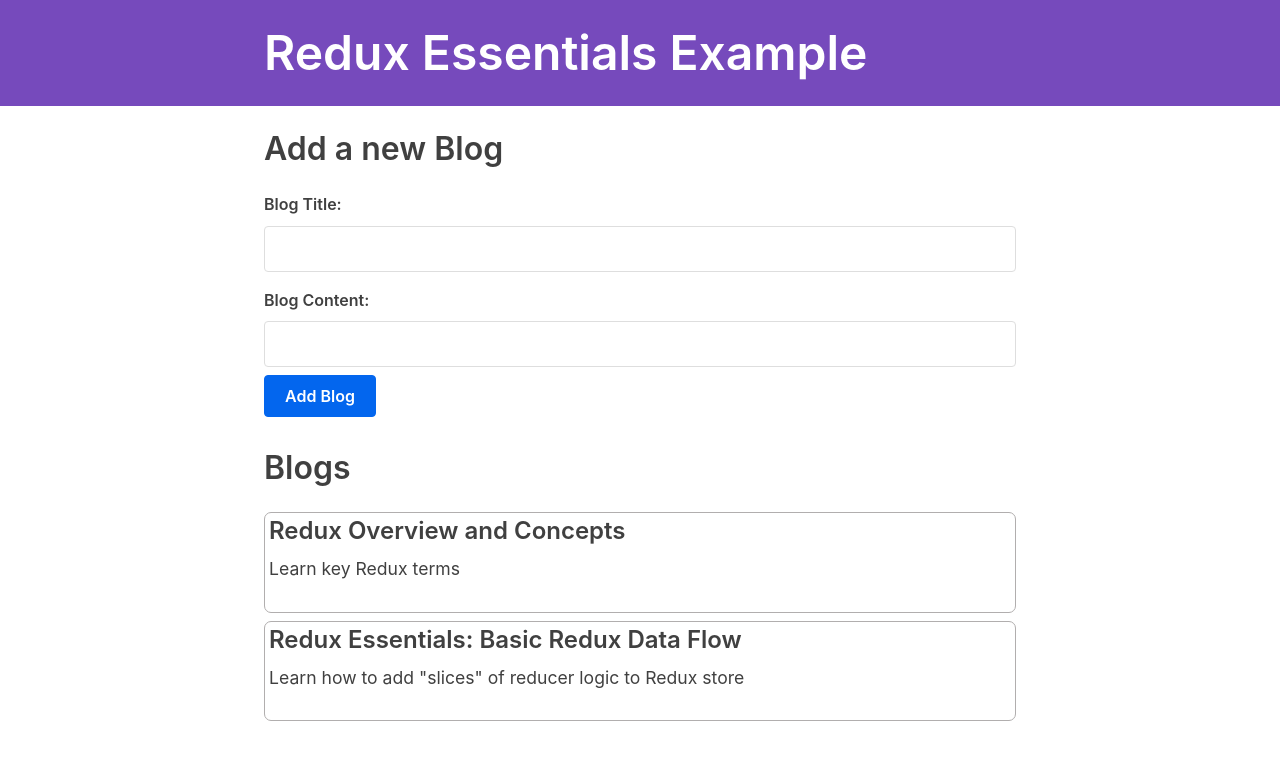
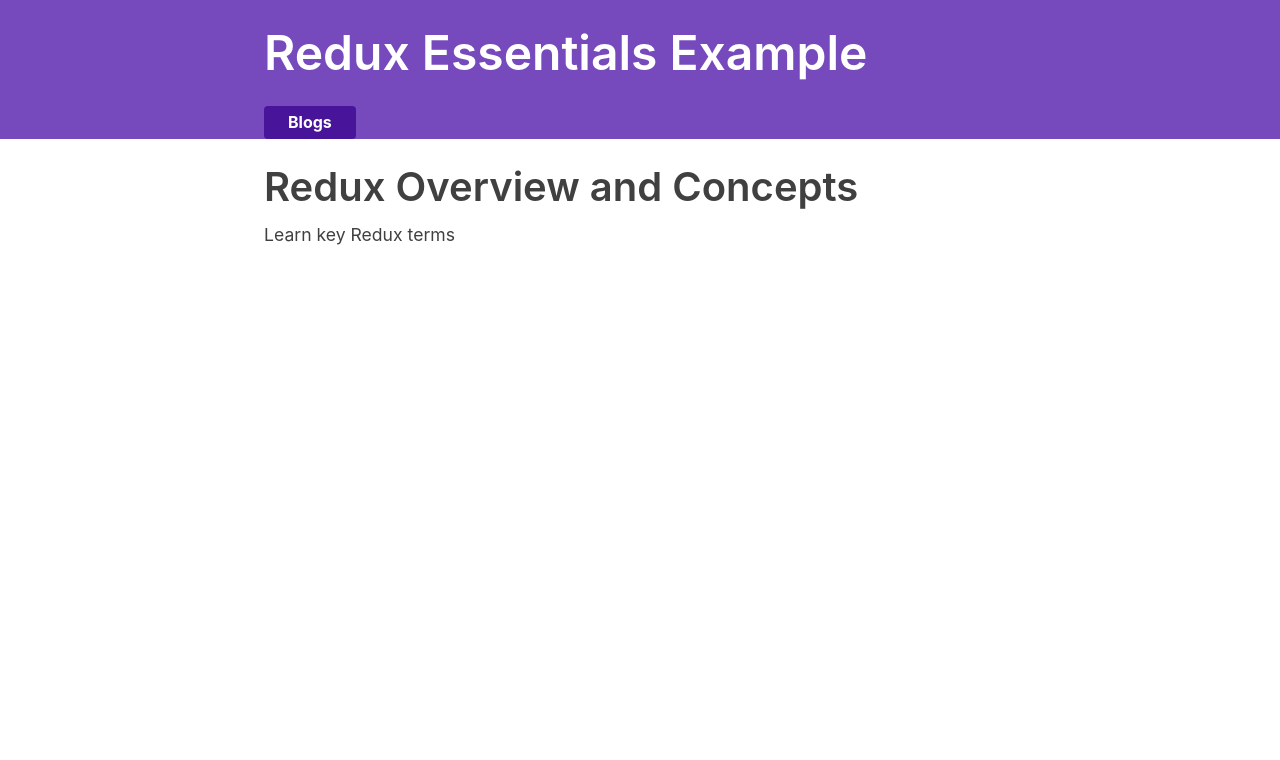
Before and after one commit to hejingne/Redux-Microblogging-App, a React (Create React App) app: page /blogs/1 in a window 1280 px wide. Before the commit this address led to /. Shown: the top 760 px of the page. Built offline with nearby package versions, Linux system fonts and the light colour scheme; what @mswjs/data, mock-socket, txtgen would draw is missing.

Commit message:
Implement a single page view for each blog w/ the corresponding routing

```diff
--- a/src/App.js
+++ b/src/App.js
@@ -9,6 +9,7 @@
 import { Navbar } from './app/Navbar'
 import { BlogsList } from './features/blogs/BlogsList'
 import { Form } from './features/blogs/Form'
+import { SingleBlogPage } from './features/blogs/SingleBlogPage'
 
 function App() {
   return (
@@ -24,8 +25,12 @@
                 <Form />
                 <BlogsList />
               </React.Fragment>
-            )}
-          />
+            )} />
+
+          <Route
+            exact path="/blogs/:blogId"
+            component={SingleBlogPage} />
+
           <Redirect to="/" />
         </Switch>
       </div>
--- a/src/app/Navbar.js
+++ b/src/app/Navbar.js
@@ -1,4 +1,5 @@
 import React from 'react'
+import { Link } from 'react-router-dom'
 
 export const Navbar = () => {
   return (
@@ -7,7 +8,9 @@
         <h1>Redux Essentials Example</h1>
 
         <div className="navContent">
-          <div className="navLinks"></div>
+          <div className="navLinks">
+             <Link to="/"> Blogs </Link>
+          </div>
         </div>
       </section>
     </nav>
--- a/src/features/blogs/BlogsList.js
+++ b/src/features/blogs/BlogsList.js
@@ -1,5 +1,6 @@
 import React from 'react'
 import { useSelector } from 'react-redux'
+import { Link } from 'react-router-dom'
 
 export function BlogsList() {
   const blogs = useSelector(state => state.blogs)
@@ -7,8 +8,16 @@
   const blogsList = blogs.map(blog => (
     <article className="blog-excerpt"
              key={blog.id}>
-      <h3> {blog.title} </h3>
-      <p className="blog-content"> {blog.content} </p>
+      <h3>
+        {blog.title}
+      </h3>
+      <p className="blog-content">
+        {blog.content}
+      </p>
+      <Link to={`/blogs/${blog.id}`}
+            className="button muted-button">
+         View Blog
+      </Link>
     </article>
   ))
 
--- /dev/null
+++ b/src/features/blogs/SingleBlogPage.js
@@ -0,0 +1,21 @@
+import React from 'react'
+import { useSelector } from 'react-redux'
+
+export function SingleBlogPage({ match }) {
+  const { blogId } = match.params
+
+  const matchedBlog = useSelector( state => state.blogs.find(blog => blog.id === Number(blogId)) )
+
+  return (
+    <section>
+      <article className="blog">
+        <h2>
+            {matchedBlog ? `${matchedBlog.title}` : `Blog Not Found!`}
+        </h2>
+        <p className="blog-content">
+            {matchedBlog ? `${matchedBlog.content}` : ``}
+        </p>
+      </article>
+    </section>
+  )
+}
```
